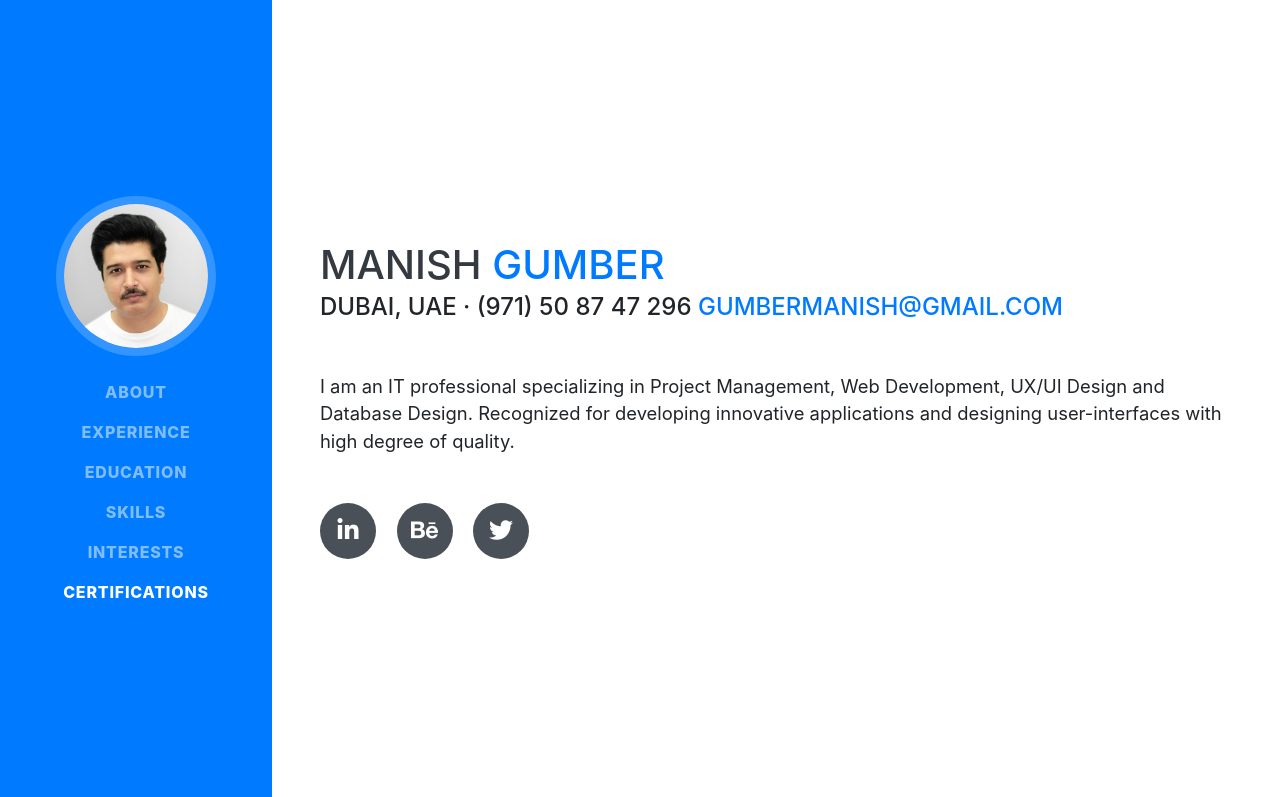
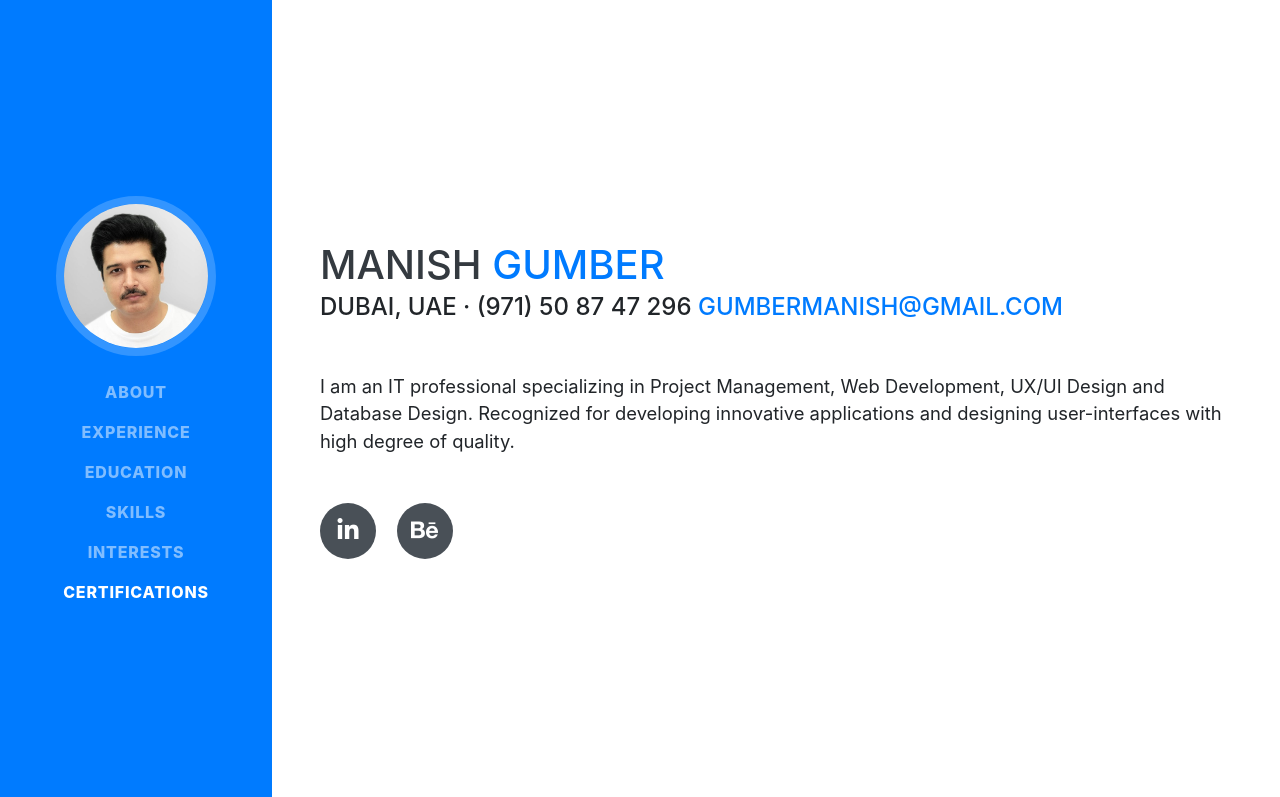
Before and after one commit to manishgumber/portfolio, a website with bundled scripts: page index.html in a window 1280 px wide. Shown: the top 797 px of the page. Built offline with nearby package versions, Linux system fonts and the light colour scheme; a web font is replaced by a local one.

Commit message:
Removed Twitter Link

```diff
--- a/index.html
+++ b/index.html
@@ -79,9 +79,9 @@
           <a href="https://www.behance.net/manishgumber">
             <i class="fab fa-behance"></i>
           </a>
-          <a href="https://twitter.com/manishgumber" target="_blank">
+          <!--<a href="https://twitter.com/manishgumber" target="_blank">
             <i class="fab fa-twitter"></i>
-          </a>
+          </a>-->
 
         </div>
       </div>
```
